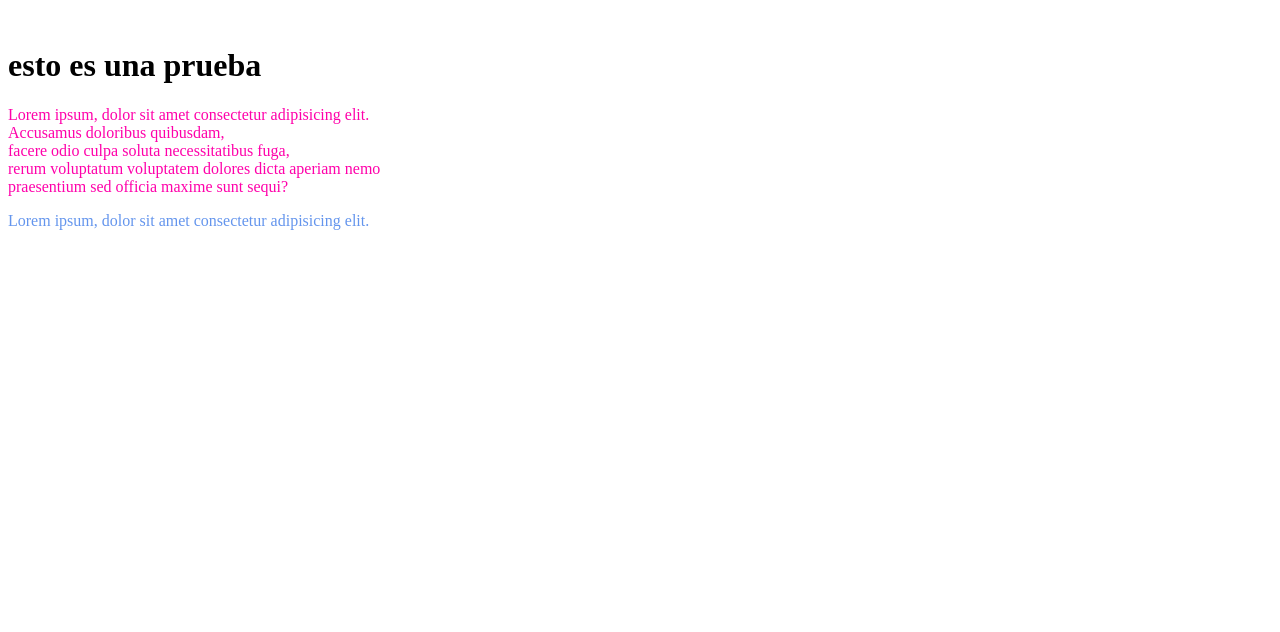
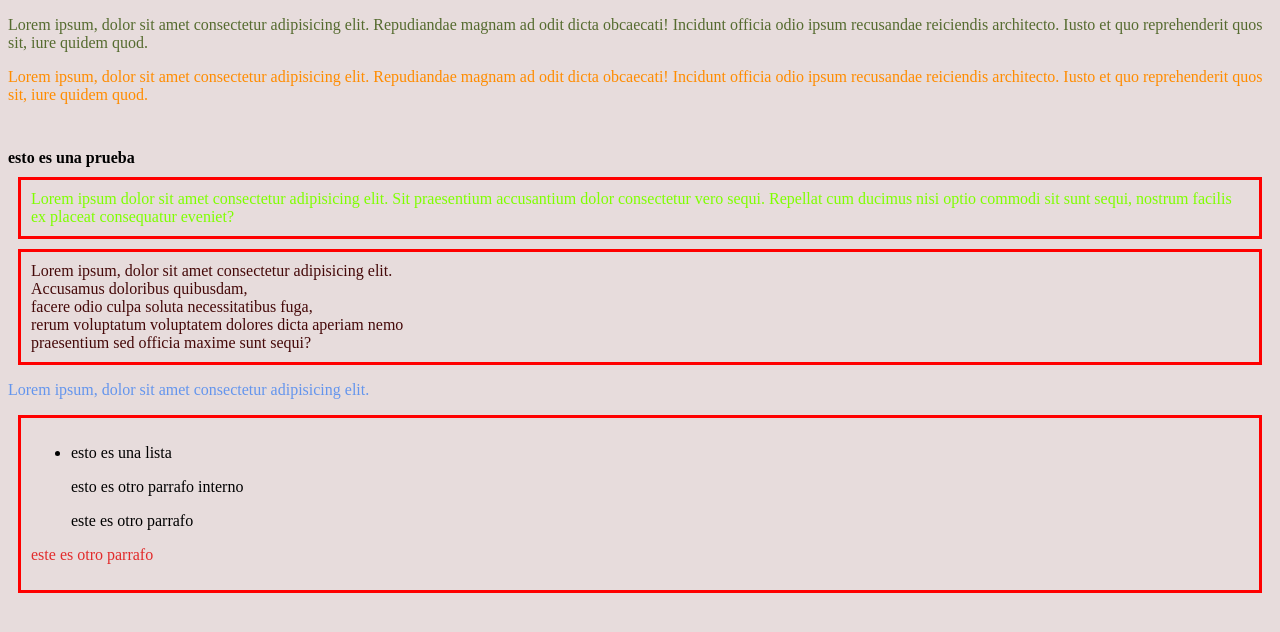
Before and after one commit to AbiLopezC/generation-ch16, a plain HTML site: page 2-intro-web/intro-css/index.html in a window 1280 px wide. Drawn offline with Linux system fonts and the light colour scheme.

Commit message:
estilos y selectores

```diff
--- /dev/null
+++ b/2-intro-web/intro-css/css/selector.css
@@ -0,0 +1,9 @@
+div{
+    border: red 3px solid;
+    margin: 10px;
+    padding: 10px;
+}
+
+div > p{
+    color:rgb(226, 43, 43);
+}
--- a/2-intro-web/intro-css/style.css
+++ b/2-intro-web/intro-css/css/style.css
@@ -1,6 +1,6 @@
 
 body {
-    background-color: rgb(151, 104, 104);
+    background-color: rgba(151, 104, 104, 0.226);
 }
 h1{
     color: black;
--- a/2-intro-web/intro-css/index.html
+++ b/2-intro-web/intro-css/index.html
@@ -1,38 +1,102 @@
 <!DOCTYPE html>
 <html lang="en">
   <head>
-    <meta charset="UTF-8">
-    <meta http-equiv="X-UA-Compatible" content="IE=edge">
-    <meta name="viewport" content="width=device-width, initial-scale=1.0">
+    <meta charset="UTF-8" />
+    <meta http-equiv="X-UA-Compatible" content="IE=edge" />
+    <meta name="viewport" content="width=device-width, initial-scale=1.0" />
     <title>Document</title>
+
+    <!-- prioridad cero -->
     <style type="text/css" media="all">
-*{
-    front-size: 1er;
-
+      * {
+        font-size: 1rem; /* ajusta tamaño de texto  */
       }
-p{
-    color:cornflowerblue
+      p.aviso {
+        color: cornflowerblue;
       }
 
-div.nuevo{
-    color: #f0a;;
+      /* <!--
+    elector de clase --> */
+
+      div.nuevo {
+        color: rgb(69, 9, 9);
+      }
+    </style>
+    <style>
+      *.univ1 {
+        color: chartreuse;
       }
     </style>
 
-<!--
-    <link rel="stylesheet" href="style.css">
--->
+    <link rel="stylesheet" href="css/style.css" />
+    <link rel="stylesheet" href="css/selector.css" />
+    <!-- selector ID, E#e, #-->
 
+    <style>
+      P#alm1 {
+        color: darkorange;
+      }
+    </style>
+    <style>
+      p#alm2 {
+        color: blue;
+      }
+    </style>
+    <style>
+      *#alm3 {
+        color: darkolivegreen;
+      }
+    </style>
   </head>
   <body>
-    <br>
-    <h1> esto es una prueba</h1>
-<div class="nuevo" >
-    Lorem ipsum, dolor sit amet consectetur adipisicing elit. <br> Accusamus doloribus quibusdam, <br>  facere odio culpa soluta necessitatibus fuga, <br> rerum voluptatum voluptatem dolores dicta aperiam nemo <br> praesentium sed officia maxime sunt sequi?
+    <p id="alm3">
+      Lorem ipsum, dolor sit amet consectetur adipisicing elit. Repudiandae
+      magnam ad odit dicta obcaecati! Incidunt officia odio ipsum recusandae
+      reiciendis architecto. Iusto et quo reprehenderit quos sit, iure quidem
+      quod.
+    </p>
+    <p id="alm1">
+      Lorem ipsum, dolor sit amet consectetur adipisicing elit. Repudiandae
+      magnam ad odit dicta obcaecati! Incidunt officia odio ipsum recusandae
+      reiciendis architecto. Iusto et quo reprehenderit quos sit, iure quidem
+      quod.
+    </p>
 
+    <br />
+    <h1>esto es una prueba</h1>
+
+    <div class="univ1">
+      Lorem ipsum dolor sit amet consectetur adipisicing elit. Sit praesentium
+      accusantium dolor consectetur vero sequi. Repellat cum ducimus nisi optio
+      commodi sit sunt sequi, nostrum facilis ex placeat consequatur eveniet?
     </div>
-    <p>
+
+    <!--primer selector de clase-->
+    <div class="nuevo">
+      Lorem ipsum, dolor sit amet consectetur adipisicing elit. <br />
+      Accusamus doloribus quibusdam, <br />
+      facere odio culpa soluta necessitatibus fuga, <br />
+      rerum voluptatum voluptatem dolores dicta aperiam nemo <br />
+      praesentium sed officia maxime sunt sequi?
+    </div>
+    <!--selector de clkase E.e -->
+    <p class="aviso">
       Lorem ipsum, dolor sit amet consectetur adipisicing elit.
     </p>
+
+    <!-- ver las diferencias al ponerlo en parrafos o listas  -->
+    <div class="lista">
+      <ul>
+        <!-- ul es para listas -->
+        <li>
+          <!-- este da el marker (el puntito de la lista) -->
+          esto es una lista
+
+          <p>esto es otro parrafo interno</p>
+        </li>
+        <p>este es otro parrafo</p>
+      </ul>
+      <p>este es otro parrafo</p>
+    </div>
   </body>
 </html>
```
Also changed, not shown: 2-intro-web/intro-css/medidas.html (added, +27 -0 lines), 2-intro-web/intro-css/selectores.html (added, +37 -0 lines), 2-intro-web/intro-css/imagenes/Batman1.webp (added). Lines whose indentation alone changed are shown as unchanged.
